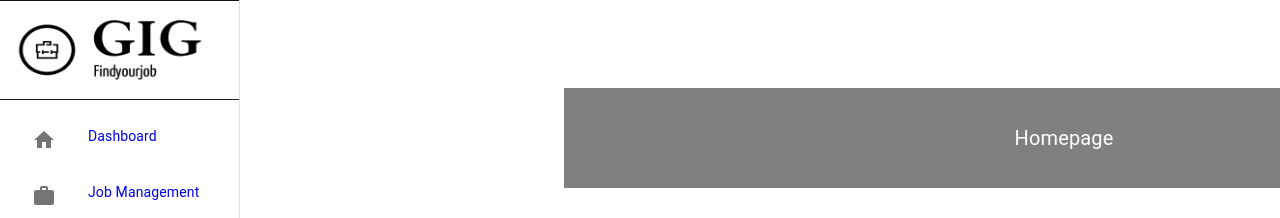
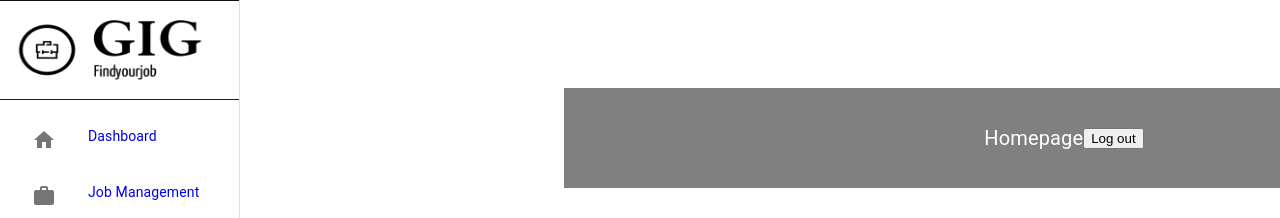
Before and after one commit to quyendqse/gigjob, a React (Create React App) app: page /home in a window 1280 px wide. Shown: the top 218 px of the page. Built offline with nearby package versions, Linux system fonts and the light colour scheme; no server answers; sample sign-in values are in the browser's storage.

Commit message:
remove redundant imports

```diff
--- a/src/pages/Home/Home.tsx
+++ b/src/pages/Home/Home.tsx
@@ -1,16 +1,6 @@
 import { Box } from "@mui/system";
-import { useNavigate } from "react-router-dom";
 import { logOut } from "../../firebase/firebase";
-import SideBar from "../../components/Sidebar/SideBar";
-// import { Main } from "./SignIn/Main";
-
 function Home() {
-  const navigate = useNavigate();
-
-  // const logout = () => {
-  //   logOut().then(() => navigate("/"));
-  // };
-
   return (
     <Box
       sx={{
@@ -25,9 +15,9 @@ function Home() {
         height: "100px",
       }}>
       Homepage
-      {/* <button type="button" onClick={logout}>
+      <button type="button" onClick={() => logOut}>
         Log out
-      </button> */}
+      </button>
     </Box>
   );
 }
```
